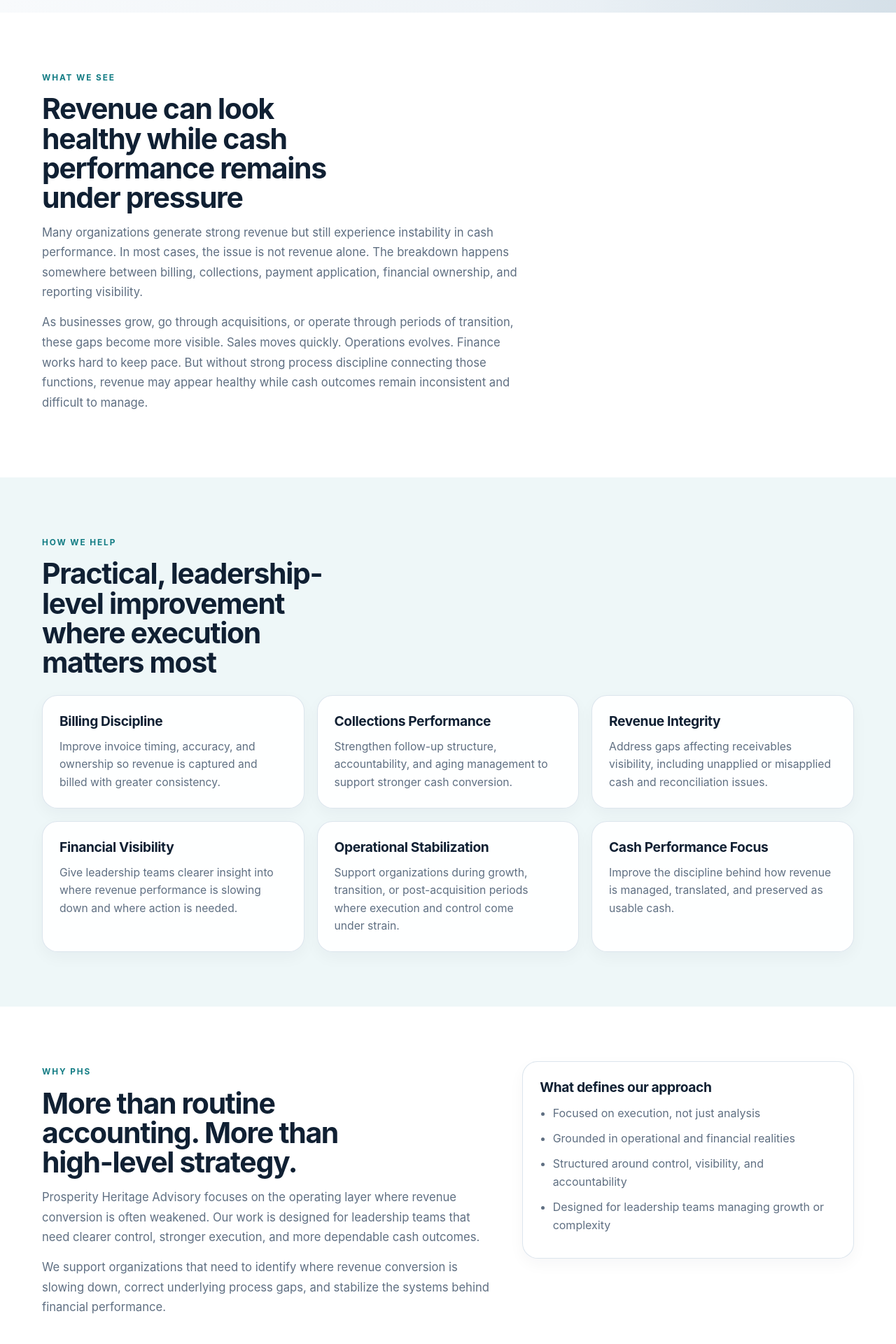
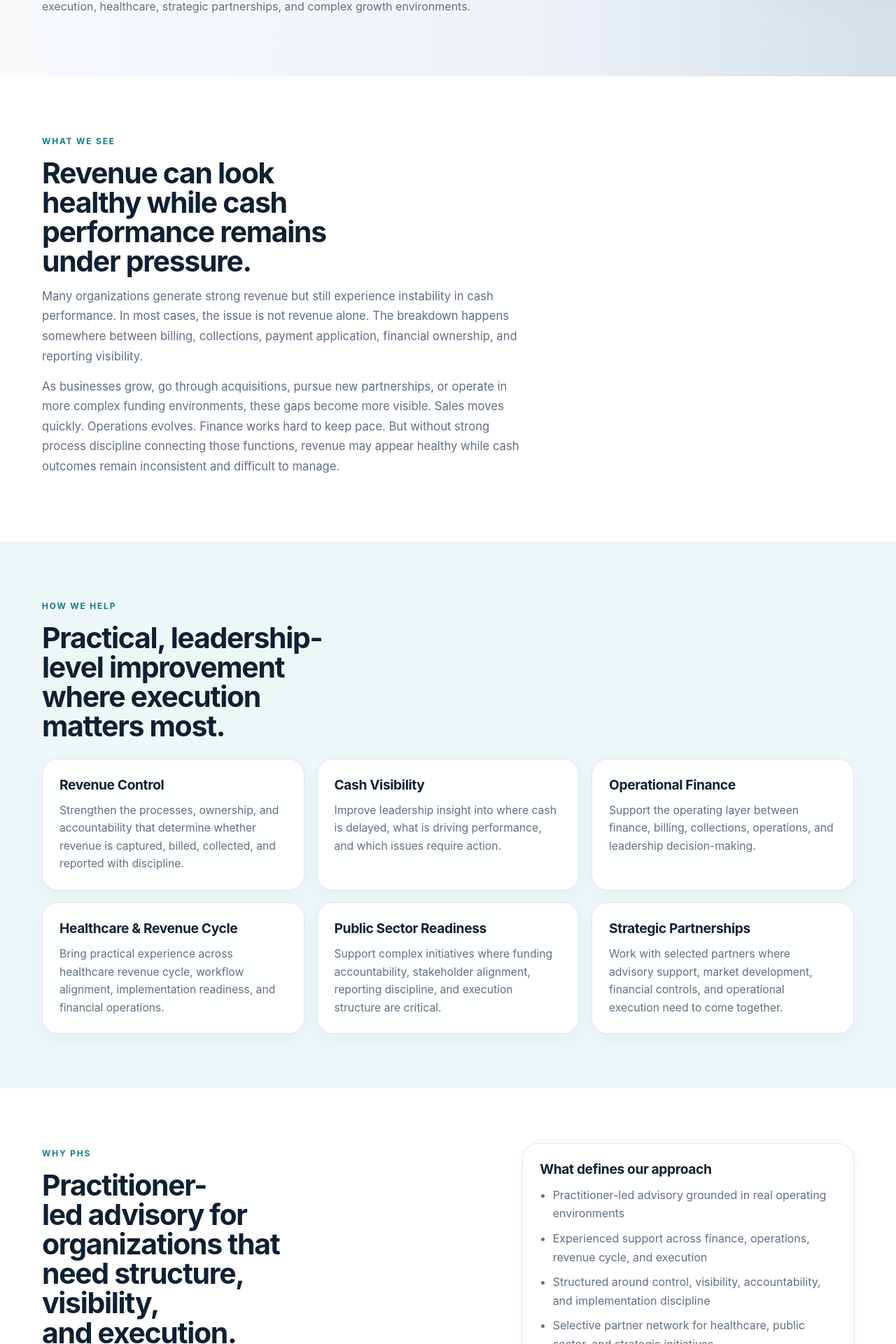
Before and after one commit to pjechete/prosperity-heritage-Advisory-Services, a Next.js app: page /about in a window 1280 px wide. Shown: the part 659-2579 px from the top of the page at 70% size. Built offline with nearby package versions, Linux system fonts and the light colour scheme.

Commit message:
Update page.tsx

```diff
--- a/src/app/about/page.tsx
+++ b/src/app/about/page.tsx
@@ -1,11 +1,11 @@
 import type { Metadata } from 'next'
+import Link from 'next/link'
 
 export const metadata: Metadata = {
-  title: 'About Prosperity Heritage Advisory | Revenue Control Experts',
+  title: 'About Prosperity Heritage Advisory | Revenue Control & Execution Advisory',
   description:
-    'Learn how Prosperity Heritage Advisory helps leadership teams strengthen the systems that convert revenue into predictable cash performance.',
+    'Prosperity Heritage Advisory is a practitioner-led advisory platform helping leadership teams strengthen revenue control, cash visibility, operational finance, and execution discipline.',
 }
-  import Link from 'next/link'
 
 export default function AboutPage() {
   return (
@@ -13,17 +13,20 @@ export default function AboutPage() {
       <section className="page-hero">
         <div className="container">
           <p className="eyebrow">About</p>
-          <h1 className="page-title">A focused advisory partner for revenue control and cash stabilization</h1>
+
+          <h1 className="page-title">
+            An advisory platform built around revenue control, cash visibility, and execution discipline.
+          </h1>
 
           <p className="section-copy section-copy-lg">
-            Prosperity Heritage Advisory helps leadership teams strengthen the
-            operational and financial systems that determine how revenue
-            converts into cash.
+            Prosperity Heritage Advisory brings together experienced practitioners and advisors who
+            help leadership teams strengthen the operating systems behind revenue performance,
+            financial visibility, and predictable cash outcomes.
           </p>
 
           <p className="hero-proof">
-            Led by 20+ years of experience across global finance, operational
-            transformation, and revenue cycle improvement.
+            Our work is grounded in practical experience across finance, revenue cycle, operational
+            execution, healthcare, strategic partnerships, and complex growth environments.
           </p>
         </div>
       </section>
@@ -31,25 +34,24 @@ export default function AboutPage() {
       <section className="section">
         <div className="container">
           <p className="section-label">What we see</p>
+
           <h2 className="section-title">
-            Revenue can look healthy while cash performance remains under pressure
+            Revenue can look healthy while cash performance remains under pressure.
           </h2>
 
           <p className="section-copy">
-            Many organizations generate strong revenue but still experience
-            instability in cash performance. In most cases, the issue is not
-            revenue alone. The breakdown happens somewhere between billing,
-            collections, payment application, financial ownership, and
+            Many organizations generate strong revenue but still experience instability in cash
+            performance. In most cases, the issue is not revenue alone. The breakdown happens
+            somewhere between billing, collections, payment application, financial ownership, and
             reporting visibility.
           </p>
 
           <p className="section-copy">
-            As businesses grow, go through acquisitions, or operate through
-            periods of transition, these gaps become more visible. Sales moves
-            quickly. Operations evolves. Finance works hard to keep pace. But
-            without strong process discipline connecting those functions,
-            revenue may appear healthy while cash outcomes remain inconsistent
-            and difficult to manage.
+            As businesses grow, go through acquisitions, pursue new partnerships, or operate in more
+            complex funding environments, these gaps become more visible. Sales moves quickly.
+            Operations evolves. Finance works hard to keep pace. But without strong process
+            discipline connecting those functions, revenue may appear healthy while cash outcomes
+            remain inconsistent and difficult to manage.
           </p>
         </div>
       </section>
@@ -57,57 +59,57 @@ export default function AboutPage() {
       <section className="section section-soft">
         <div className="container">
           <p className="section-label">How we help</p>
+
           <h2 className="section-title">
-            Practical, leadership-level improvement where execution matters most
+            Practical, leadership-level improvement where execution matters most.
           </h2>
 
           <div className="card-grid three-up">
             <div className="card card-feature">
-              <h3>Billing Discipline</h3>
+              <h3>Revenue Control</h3>
               <p>
-                Improve invoice timing, accuracy, and ownership so revenue is
-                captured and billed with greater consistency.
+                Strengthen the processes, ownership, and accountability that determine whether
+                revenue is captured, billed, collected, and reported with discipline.
               </p>
             </div>
 
             <div className="card card-feature">
-              <h3>Collections Performance</h3>
+              <h3>Cash Visibility</h3>
               <p>
-                Strengthen follow-up structure, accountability, and aging
-                management to support stronger cash conversion.
+                Improve leadership insight into where cash is delayed, what is driving performance,
+                and which issues require action.
               </p>
             </div>
 
             <div className="card card-feature">
-              <h3>Revenue Integrity</h3>
+              <h3>Operational Finance</h3>
               <p>
-                Address gaps affecting receivables visibility, including
-                unapplied or misapplied cash and reconciliation issues.
+                Support the operating layer between finance, billing, collections, operations, and
+                leadership decision-making.
               </p>
             </div>
 
             <div className="card">
-              <h3>Financial Visibility</h3>
+              <h3>Healthcare &amp; Revenue Cycle</h3>
               <p>
-                Give leadership teams clearer insight into where revenue
-                performance is slowing down and where action is needed.
+                Bring practical experience across healthcare revenue cycle, workflow alignment,
+                implementation readiness, and financial operations.
               </p>
             </div>
 
             <div className="card">
-              <h3>Operational Stabilization</h3>
+              <h3>Public Sector Readiness</h3>
               <p>
-                Support organizations during growth, transition, or
-                post-acquisition periods where execution and control come under
-                strain.
+                Support complex initiatives where funding accountability, stakeholder alignment,
+                reporting discipline, and execution structure are critical.
               </p>
             </div>
 
             <div className="card">
-              <h3>Cash Performance Focus</h3>
+              <h3>Strategic Partnerships</h3>
               <p>
-                Improve the discipline behind how revenue is managed,
-                translated, and preserved as usable cash.
+                Work with selected partners where advisory support, market development, financial
+                controls, and operational execution need to come together.
               </p>
             </div>
           </div>
@@ -118,31 +120,63 @@ export default function AboutPage() {
         <div className="container services-two-col">
           <div>
             <p className="section-label">Why PHS</p>
+
             <h2 className="section-title left-align">
-              More than routine accounting. More than high-level strategy.
+              Practitioner-led advisory for organizations that need structure, visibility, and execution.
             </h2>
 
             <p className="section-copy">
-              Prosperity Heritage Advisory focuses on the operating layer where
-              revenue conversion is often weakened. Our work is designed for
-              leadership teams that need clearer control, stronger execution,
-              and more dependable cash outcomes.
+              Prosperity Heritage Advisory is built as a practitioner-led advisory platform, not a
+              traditional accounting firm or a generic consulting shop. We focus on the operating
+              layer where revenue conversion, cash visibility, stakeholder alignment, and execution
+              discipline often break down.
             </p>
 
             <p className="section-copy">
-              We support organizations that need to identify where revenue
-              conversion is slowing down, correct underlying process gaps, and
-              stabilize the systems behind financial performance.
+              Through experienced advisors, practitioners, and selected partners, we support
+              organizations facing growth, transition, public sector complexity, healthcare
+              transformation, and partner-led initiatives where practical execution matters as much
+              as strategy.
             </p>
           </div>
 
           <div className="services-callout">
             <h3>What defines our approach</h3>
             <ul>
-              <li>Focused on execution, not just analysis</li>
-              <li>Grounded in operational and financial realities</li>
-              <li>Structured around control, visibility, and accountability</li>
-              <li>Designed for leadership teams managing growth or complexity</li>
+              <li>Practitioner-led advisory grounded in real operating environments</li>
+              <li>Experienced support across finance, operations, revenue cycle, and execution</li>
+              <li>Structured around control, visibility, accountability, and implementation discipline</li>
+              <li>Selective partner network for healthcare, public sector, and strategic initiatives</li>
+            </ul>
+          </div>
+        </div>
+      </section>
+
+      <section className="section section-soft">
+        <div className="container services-two-col">
+          <div>
+            <p className="section-label">Where we fit</p>
+
+            <h2 className="section-title left-align">
+              Built for environments where performance depends on execution across functions.
+            </h2>
+
+            <p className="section-copy">
+              PHS is designed for leadership teams that need more than observations. We help bring
+              structure to the issues that sit between strategy and results — the handoffs, controls,
+              reporting routines, and accountability systems that determine whether performance is
+              actually delivered.
+            </p>
+          </div>
+
+          <div className="services-callout">
+            <h3>Common situations we support</h3>
+            <ul>
+              <li>Revenue is growing, but cash remains inconsistent</li>
+              <li>Billing and collections processes exist, but outcomes vary</li>
+              <li>Leadership lacks clear visibility into cash performance</li>
+              <li>Growth, acquisition, or transition has exposed control gaps</li>
+              <li>Complex initiatives need stronger financial and execution structure</li>
             </ul>
           </div>
         </div>
@@ -151,18 +185,20 @@ export default function AboutPage() {
       <section className="cta-section">
         <div className="container">
           <div className="cta-box">
-            <p className="section-label">Next step</p>
-            <h2>Let’s strengthen the systems behind cash performance</h2>
+            <p className="eyebrow">Next step</p>
+
+            <h2>Let’s strengthen the systems behind cash performance.</h2>
+
             <p>
-              If delayed invoicing, collections inconsistency, reconciliation
-              issues, weak visibility, or transition-related strain are
-              affecting performance, we can help.
+              If delayed invoicing, collections inconsistency, weak visibility, transition-related
+              strain, or complex execution needs are affecting performance, we can help.
             </p>
 
             <div className="hero-actions center-buttons">
               <Link href="/contact" className="btn btn-primary">
                 Schedule a Diagnostic
               </Link>
+
               <Link href="/services" className="btn btn-secondary">
                 Explore Services
               </Link>
```
